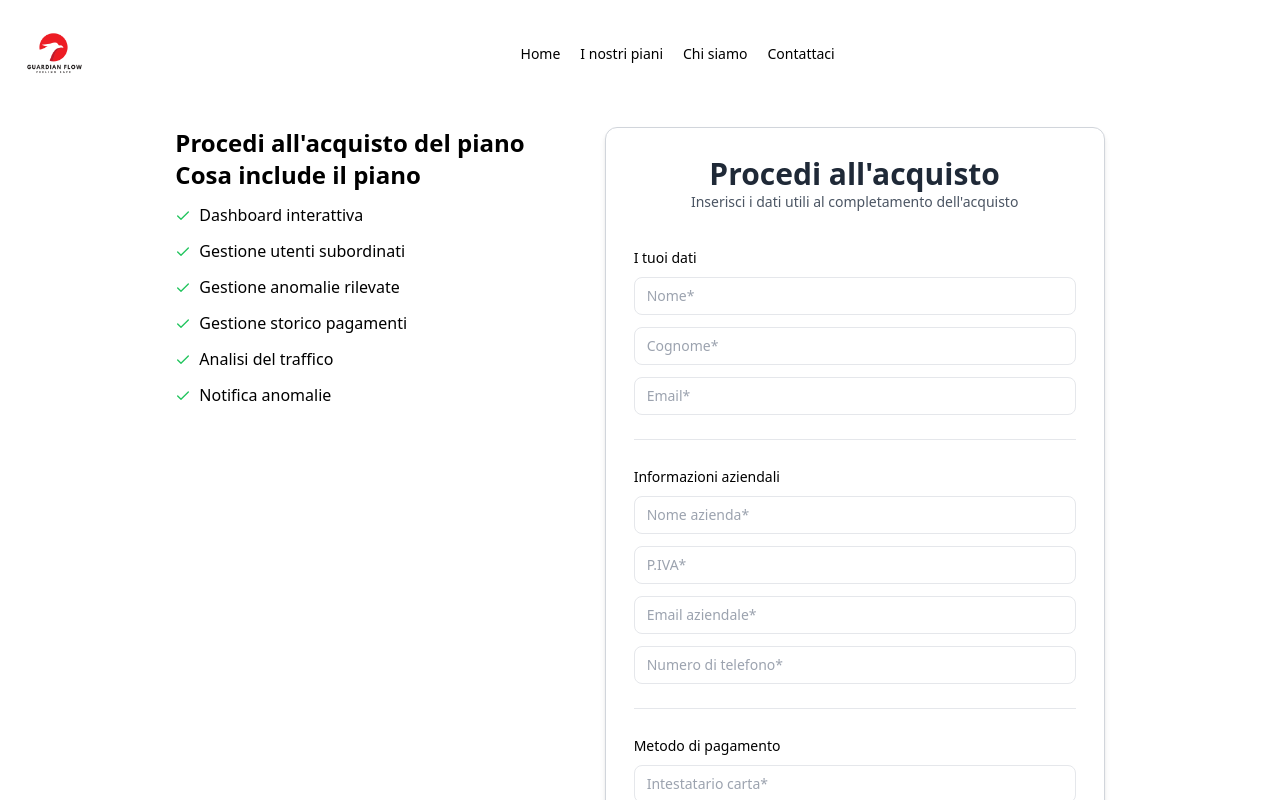
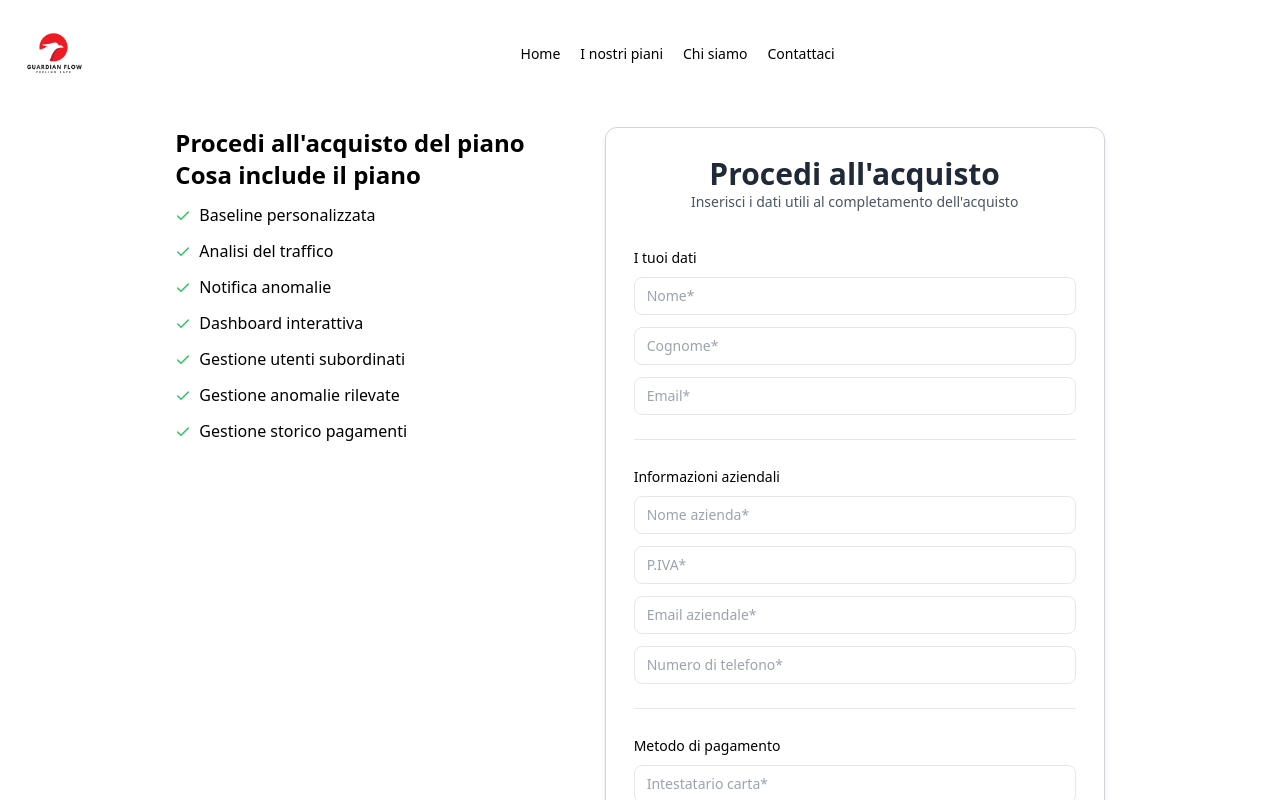
Before and after one commit to mattyx97/guardianflow, a Nuxt app in the folder guardian-flow/: page /checkout in a window 1280 px wide. Shown: the top 800 px of the page. Built offline with nearby package versions, Linux system fonts and the light colour scheme.

Commit message:
Fix list checkoout page

```diff
--- a/guardian-flow/pages/checkout.vue
+++ b/guardian-flow/pages/checkout.vue
@@ -23,6 +23,57 @@ const props = defineProps<{
         </h1>
 
         <ul class="space-y-3 mt-3">
+            <li class="flex gap-2 items-center">
+            <svg
+              class="flex-shrink-0 h-4 w-4 mt-0.5 text-green-500"
+              xmlns="http://www.w3.org/2000/svg"
+              width="24"
+              height="24"
+              viewBox="0 0 24 24"
+              fill="none"
+              stroke="currentColor"
+              stroke-width="2"
+              stroke-linecap="round"
+              stroke-linejoin="round"
+            >
+              <polyline points="20 6 9 17 4 12" />
+            </svg>
+            <span>Baseline personalizzata </span>
+          </li>
+            <li class="flex gap-2 items-center">
+            <svg
+              class="flex-shrink-0 h-4 w-4 mt-0.5 text-green-500"
+              xmlns="http://www.w3.org/2000/svg"
+              width="24"
+              height="24"
+              viewBox="0 0 24 24"
+              fill="none"
+              stroke="currentColor"
+              stroke-width="2"
+              stroke-linecap="round"
+              stroke-linejoin="round"
+            >
+              <polyline points="20 6 9 17 4 12" />
+            </svg>
+            <span> Analisi del traffico </span>
+          </li>
+          <li class="flex gap-2 items-center">
+            <svg
+              class="flex-shrink-0 h-4 w-4 mt-0.5 text-green-500"
+              xmlns="http://www.w3.org/2000/svg"
+              width="24"
+              height="24"
+              viewBox="0 0 24 24"
+              fill="none"
+              stroke="currentColor"
+              stroke-width="2"
+              stroke-linecap="round"
+              stroke-linejoin="round"
+            >
+              <polyline points="20 6 9 17 4 12" />
+            </svg>
+            <span> Notifica anomalie </span>
+          </li>
           <li class="flex gap-2 items-center">
             <svg
               class="flex-shrink-0 h-4 w-4 mt-0.5 text-green-500"
@@ -91,40 +142,7 @@ const props = defineProps<{
             </svg>
             <span> Gestione storico pagamenti </span>
           </li>
-          <li class="flex gap-2 items-center">
-            <svg
-              class="flex-shrink-0 h-4 w-4 mt-0.5 text-green-500"
-              xmlns="http://www.w3.org/2000/svg"
-              width="24"
-              height="24"
-              viewBox="0 0 24 24"
-              fill="none"
-              stroke="currentColor"
-              stroke-width="2"
-              stroke-linecap="round"
-              stroke-linejoin="round"
-            >
-              <polyline points="20 6 9 17 4 12" />
-            </svg>
-            <span> Analisi del traffico </span>
-          </li>
-          <li class="flex gap-2 items-center">
-            <svg
-              class="flex-shrink-0 h-4 w-4 mt-0.5 text-green-500"
-              xmlns="http://www.w3.org/2000/svg"
-              width="24"
-              height="24"
-              viewBox="0 0 24 24"
-              fill="none"
-              stroke="currentColor"
-              stroke-width="2"
-              stroke-linecap="round"
-              stroke-linejoin="round"
-            >
-              <polyline points="20 6 9 17 4 12" />
-            </svg>
-            <span> Notifica anomalie </span>
-          </li>
+
         </ul>
       </div>
     </div>
```
